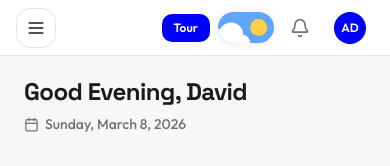
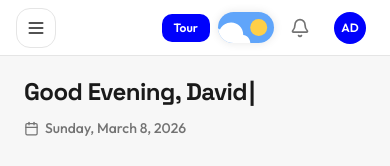
Before and after one commit to Tee-David/realtors-practice, a Next.js app in the folder frontend/: page / in a window 390 px wide. Shown: the top 166 px of the page. Built offline with nearby package versions, Linux system fonts and the light colour scheme; no server answers.

Commit message:
feat(dashboard): add text typing effect, property fade-in animations, and clickable cards

```diff
--- a/frontend/app/(dashboard)/page.tsx
+++ b/frontend/app/(dashboard)/page.tsx
@@ -22,9 +22,11 @@ import {
   ImageIcon,
 } from "lucide-react";
 import Link from "next/link";
-import type { Property, PropertyCategory, ListingType } from "@/types/property";
 import { MOCK_PROPERTIES } from "@/lib/mock-data";
 import { motion } from "motion/react";
+import TextType from "@/components/ui/TextType";
+import { SideSheet, SideSheetContent } from "@/components/ui/side-sheet";
+import { PropertyDetailPanel } from "@/components/property/property-detail-panel";
 
 /* ------------------------------------------------------------------ */
 /*  Constants                                                          */
@@ -632,6 +634,7 @@ export default function DashboardPage() {
     sortOrder: "desc",
   });
   const [recentTab, setRecentTab] = useState<"SALE" | "RENT">("SALE");
+  const [selectedPropertyId, setSelectedPropertyId] = useState<string | null>(null);
 
   const apiProperties: Property[] = recentData?.data || [];
 
@@ -675,10 +678,21 @@ export default function DashboardPage() {
       {/* Greeter Section */}
       <div className="flex flex-col gap-1.5 mb-8">
         <h1
-          className="font-display text-2xl sm:text-[28px] font-bold tracking-tight"
+          className="font-display text-2xl sm:text-[28px] font-bold tracking-tight min-h-[36px] sm:min-h-[42px]"
           style={{ color: "var(--foreground)" }}
         >
-          {greeting}, David
+          <TextType
+            text={[`${greeting}, David`]}
+            typingSpeed={75}
+            pauseDuration={1500}
+            showCursor
+            cursorCharacter="|"
+            deletingSpeed={50}
+            variableSpeedEnabled={true}
+            variableSpeedMin={50}
+            variableSpeedMax={100}
+            cursorBlinkDuration={0.8}
+          />
         </h1>
         <div className="flex items-center gap-1.5 text-sm" style={{ color: "var(--muted-foreground)" }}>
           <Calendar size={15} />
@@ -1035,8 +1049,19 @@ export default function DashboardPage() {
           ) : (recentProperties || []).length > 0 ? (
             (recentProperties || [])
               .slice(0, 4)
-              .map((property) => (
-                <PropertyCard key={property.id} property={property} />
+              .map((property, index) => (
+                <motion.div
+                  key={property.id}
+                  initial={{ opacity: 0, y: 20 }}
+                  animate={{ opacity: 1, y: 0 }}
+                  transition={{ duration: 0.4, delay: index * 0.1 }}
+                  className="h-full"
+                >
+                  <PropertyCard
+                    property={property}
+                    onClick={(id) => setSelectedPropertyId(id)}
+                  />
+                </motion.div>
               ))
           ) : (
             <div
@@ -1059,6 +1084,26 @@ export default function DashboardPage() {
           )}
         </div>
       </div>
+
+      {/* Detail Right-Side Sheet */}
+      <SideSheet
+        open={!!selectedPropertyId}
+        onOpenChange={(open) => {
+          if (!open) setSelectedPropertyId(null);
+        }}
+      >
+        <SideSheetContent className="w-full sm:max-w-md md:max-w-lg lg:max-w-xl p-0 h-full border-l overflow-hidden">
+          {selectedPropertyId && (
+            <PropertyDetailPanel
+              propertyId={selectedPropertyId}
+              onClose={() => setSelectedPropertyId(null)}
+              fallbackData={MOCK_PROPERTIES.find(
+                (p) => p.id === selectedPropertyId
+              )}
+            />
+          )}
+        </SideSheetContent>
+      </SideSheet>
     </div>
   );
 }
--- /dev/null
+++ b/frontend/components/ui/TextType.tsx
@@ -0,0 +1,111 @@
+"use client";
+
+import { useEffect, useRef } from 'react';
+import gsap from 'gsap';
+
+interface TextTypeProps {
+  text: string | string[];
+  typingSpeed?: number;
+  pauseDuration?: number;
+  showCursor?: boolean;
+  cursorCharacter?: string;
+  deletingSpeed?: number;
+  variableSpeedEnabled?: boolean;
+  variableSpeedMin?: number;
+  variableSpeedMax?: number;
+  cursorBlinkDuration?: number;
+  className?: string;
+}
+
+export default function TextType({
+  text,
+  typingSpeed = 75,
+  pauseDuration = 1500,
+  showCursor = true,
+  cursorCharacter = "_",
+  deletingSpeed = 50,
+  variableSpeedEnabled = false,
+  variableSpeedMin = 60,
+  variableSpeedMax = 120,
+  cursorBlinkDuration = 0.5,
+  className = "",
+}: TextTypeProps) {
+  const textRef = useRef<HTMLSpanElement>(null);
+  const cursorRef = useRef<HTMLSpanElement>(null);
+
+  useEffect(() => {
+    if (!textRef.current) return;
+
+    // Convert single string to array for uniform handling
+    const texts = Array.isArray(text) ? text : [text];
+    let currentIndex = 0;
+
+    // Initialize empty text
+    textRef.current.innerHTML = "";
+
+    // Start cursor blinking if enabled
+    let cursorAnim: gsap.core.Tween | null = null;
+    if (showCursor && cursorRef.current) {
+      cursorAnim = gsap.to(cursorRef.current, {
+        opacity: 0,
+        repeat: -1,
+        yoyo: true,
+        duration: cursorBlinkDuration,
+        ease: "steps(1)"
+      });
+    }
+
+    const typeWriter = async () => {
+      while (true) {
+        const currentText = texts[currentIndex];
+
+        // Type the text completely
+        for (let i = 0; i <= currentText.length; i++) {
+          if (!textRef.current) return;
+          textRef.current.innerHTML = currentText.substring(0, i);
+
+          let speed = typingSpeed;
+          if (variableSpeedEnabled) {
+            speed = Math.floor(Math.random() * (variableSpeedMax - variableSpeedMin + 1) + variableSpeedMin);
+          }
+          await new Promise(r => setTimeout(r, speed));
+        }
+
+        // Pause at the end
+        await new Promise(r => setTimeout(r, pauseDuration));
+
+        // Only delete if there's multiple texts to loop
+        if (texts.length > 1) {
+          // Delete
+          for (let i = currentText.length; i >= 0; i--) {
+            if (!textRef.current) return;
+            textRef.current.innerHTML = currentText.substring(0, i);
+            await new Promise(r => setTimeout(r, deletingSpeed));
+          }
+          // Move to next text
+          currentIndex = (currentIndex + 1) % texts.length;
+          // Pause before typing next
+          await new Promise(r => setTimeout(r, 500));
+        } else {
+          // If only 1 text, stop typing loops
+          break;
+        }
+      }
+    };
+
+    typeWriter();
+
+    return () => {
+      if (cursorAnim) cursorAnim.kill();
+    };
+  }, [text, typingSpeed, pauseDuration, showCursor, deletingSpeed, variableSpeedEnabled, variableSpeedMin, variableSpeedMax, cursorBlinkDuration]);
+
+  return (
+    <div className={`inline-block ${className}`}>
+      <span ref={textRef}></span>
+      {showCursor && (
+        <span ref={cursorRef} className="ml-0.5">{cursorCharacter}</span>
+      )}
+    </div>
+  );
+}
--- a/frontend/package.json
+++ b/frontend/package.json
@@ -26,6 +26,7 @@
     "clsx": "^2.1.1",
     "cobe": "^0.6.5",
     "framer-motion": "^12.35.1",
+    "gsap": "^3.14.2",
     "leaflet": "^1.9.4",
     "lucide-react": "^0.541.0",
     "motion": "^12.35.1",
```
Also changed, not shown: 1 other file (tests, documents, lock files or other folders).
